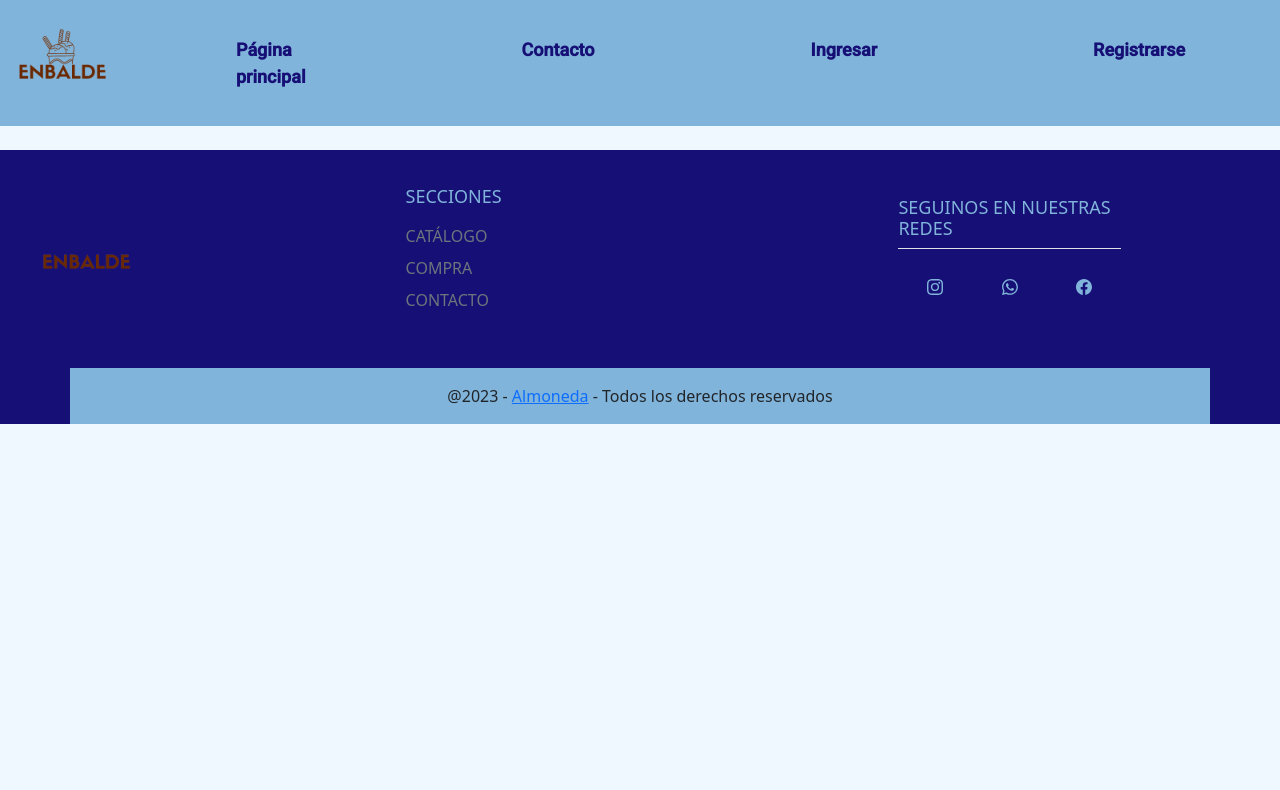
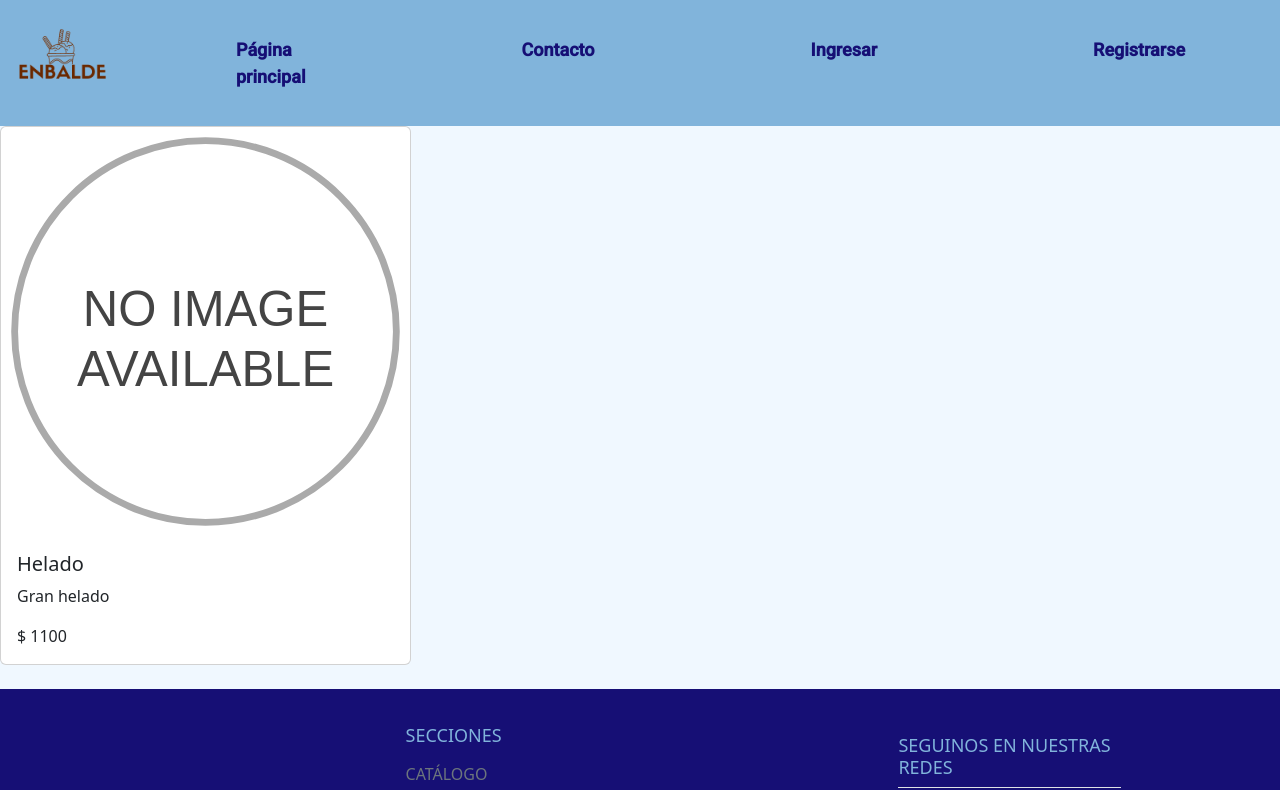
Before and after one commit to NataliaAlvarezIspc/proyecto-ispc-ecommerce, an Angular app in the folder front-end/enbalde/: page /catalogo in a window 1280 px wide. Shown: the top 790 px of the page. Built offline with nearby package versions, Linux system fonts and the light colour scheme.

Commit message:
agregar clase Producto, agregar un ejemplo al array

```diff
--- a/front-end/enbalde/src/app/pages/catalogo/catalogo.component.ts
+++ b/front-end/enbalde/src/app/pages/catalogo/catalogo.component.ts
@@ -1,6 +1,5 @@
 import { Component, Input } from '@angular/core';
-import { Producto } from '../producto/modelo/modelo.producto';
-
+import { Producto, ProductoClass } from '../producto/modelo/modelo.producto';
 
 @Component({
   selector: 'app-catalogo',
@@ -8,5 +7,7 @@ import { Producto } from '../producto/modelo/modelo.producto';
   styleUrls: ['./catalogo.component.css']
 })
 export class CatalogComponent {
-  @Input() productos: Producto [] = [];
+  @Input() productos: Producto [] = [
+    new ProductoClass(1, "Helado", "Gran helado", 1100, "/assets/no_image_available.svg")
+  ];
 }
--- a/front-end/enbalde/src/app/pages/producto/modelo/modelo.producto.ts
+++ b/front-end/enbalde/src/app/pages/producto/modelo/modelo.producto.ts
@@ -5,3 +5,18 @@ export interface Producto {
     precio: number;
     imagen: string[];
 }
+
+export class ProductoClass implements Producto {
+  constructor(id: number, titulo: string, descripcion: string, precio: number, imagen: string) {
+    this.id = id;
+    this.titulo = titulo;
+    this.descripcion = descripcion;
+    this.precio = precio;
+    this.imagen = [ imagen ];
+  }
+  id: number;
+  titulo: string;
+  descripcion: string;
+  precio: number;
+  imagen: string[];
+}
```
